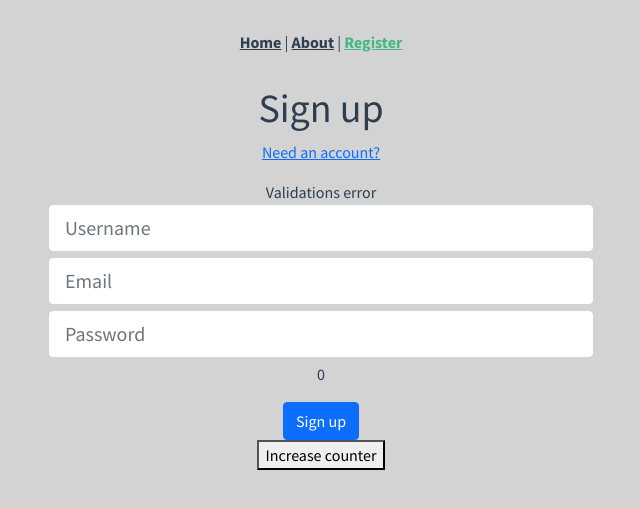
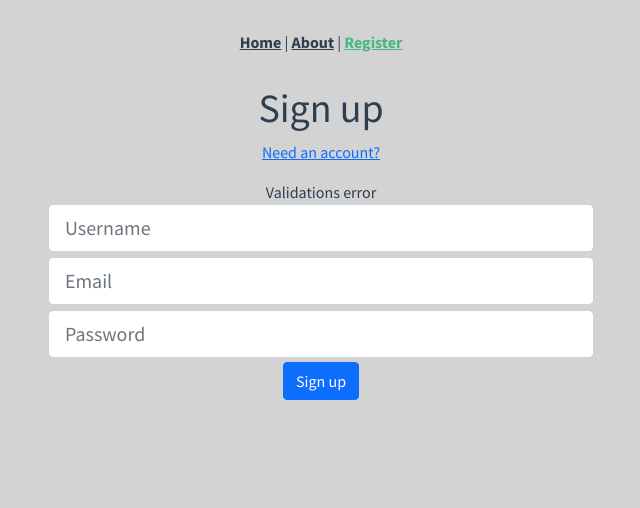
Before and after one commit to seriiserii825/mediumclone_vue, a Vue app: page /#/register in a window 1280 px wide. Shown: the top 508 px of the page, without its empty margins (319-959 px from the left). Built offline with nearby package versions, Linux system fonts and the light colour scheme; a web font is replaced by a local one.

Commit message:
input type submit disabled

```diff
--- a/src/App.vue
+++ b/src/App.vue
@@ -1,11 +1,13 @@
 <template>
   <div id="app">
     <div id="nav">
-      <router-link to="/">Home</router-link> |
-      <router-link to="/about">About</router-link> |
+      <router-link to="/">Home</router-link>
+      |
+      <router-link to="/about">About</router-link>
+      |
       <router-link to="/register">Register</router-link>
     </div>
-    <router-view />
+    <router-view/>
   </div>
 </template>
 <script>
@@ -22,17 +24,19 @@ export default {}
   color: #2c3e50;
   background-color: lightgray;
 }
-
 #nav {
   padding: 30px;
-
   a {
     font-weight: bold;
     color: #2c3e50;
-
     &.router-link-exact-active {
       color: #42b983;
     }
   }
 }
+button:disabled,
+input[type='submit']:disabled {
+  cursor: not-allowed !important;
+  opacity: 0.6 !important;
+}
 </style>
--- a/src/store/index.js
+++ b/src/store/index.js
@@ -1,20 +1,16 @@
 import Vue from 'vue'
 import Vuex from 'vuex'
+import auth from "@/store/modules/auth";
 
 Vue.use(Vuex)
-
-export default new Vuex.Store({
-  state: {counter: 0},
-  getters: {
-    counter(state) {
-      return state.counter
+export default new Vuex.Store(
+  {
+    state: {},
+    getters: {},
+    mutations: {},
+    actions: {},
+    modules: {
+      auth
     }
-  },
-  mutations: {
-    increment(state) {
-      state.counter++
-    }
-  },
-  actions: {},
-  modules: {}
-})
+  }
+)
--- /dev/null
+++ b/src/store/modules/auth.js
@@ -0,0 +1,10 @@
+export default {
+  state: {
+    isSubmitting: false
+  },
+  mutations: {
+    registerStart (state) {
+      state.isSubmitting = true
+    }
+  }
+}
--- a/src/views/Register.vue
+++ b/src/views/Register.vue
@@ -30,10 +30,12 @@
                 placeholder="Password"
               />
             </fieldset>
-            <p>{{ counter }}</p>
-            <button class="btn btn-primary pull-xs-right">Sign up</button>
+            <button
+              :disabled="isSubmitting"
+              class="btn btn-primary pull-xs-right"
+            >Sign up
+            </button>
           </form>
-          <button @click="increaseCounter">Increase counter</button>
         </div>
       </div>
     </div>
@@ -43,16 +45,15 @@
 export default {
   name: 'McvRegister',
   methods: {
-    onSubmit() {},
-    increaseCounter() {
-      this.$store.commit('increment')
-    },
+    onSubmit () {
+      this.$store.commit('registerStart')
+    }
   },
   computed: {
-    counter() {
-      return this.$store.getters.counter
-    },
-  },
+    isSubmitting () {
+      return this.$store.state.auth.isSubmitting
+    }
+  }
 }
 </script>
 <style lang="scss">
```
